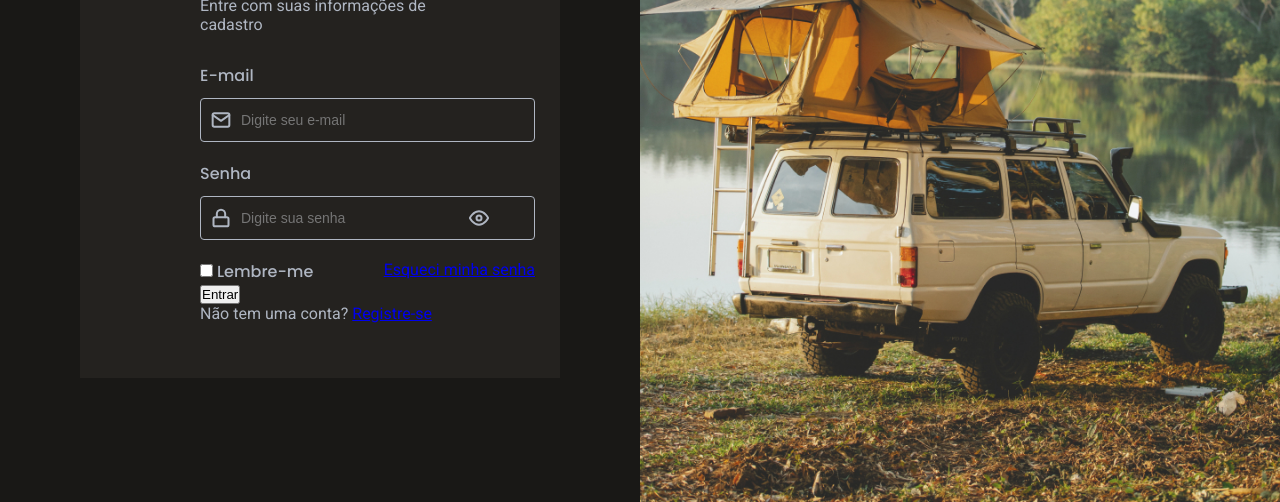
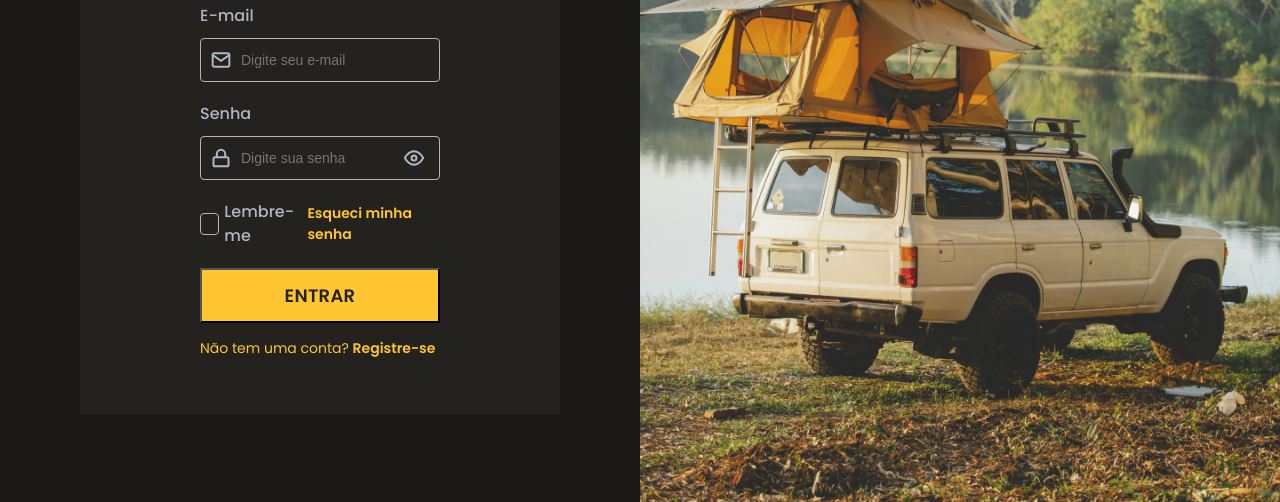
Before and after one commit to ericahanemann/login-form-css, a plain HTML site: page index.html in a window 1280 px wide. Shown: the part 298-800 px from the top of the page. Drawn offline with Linux system fonts and the light colour scheme.

Commit message:
form style finished

```diff
--- a/index.html
+++ b/index.html
@@ -44,11 +44,9 @@
                         </div>
 
                         <div id="remember-forgot-password">
-                            <div id="remember-me-input">
-                                <input type="checkbox" name="remember-me" id="remember-me">
-                                <label for="remember-me">
-                                    Lembre-me
-                                </label>
+                            <div class="checkbox">
+                                <input type="checkbox" value="0" name="checkbox-area" id="checkbox-area"/>
+                                <label for="checkbox-area">Lembre-me</label>
                             </div>
 
                             <a id="forgot-password" href="#">Esqueci minha senha</a>
@@ -59,7 +57,7 @@
                 </form>
 
                 <div id="dont-have-acc">
-                    <p>Não tem uma conta? <a href="#">Registre-se</a></p>
+                    <a href="#">Não tem uma conta? <strong>Registre-se</strong></a>
                 </div>
             </div>
         </section>
--- a/src/css/style.css
+++ b/src/css/style.css
@@ -30,7 +30,7 @@ main #logo {
 }
 
 main #form-content {
-    margin: 80px;
+    margin: 20px 80px;
     padding: 55px 120px;
 
     background-color: var(--form-background);
@@ -52,6 +52,7 @@ main #form-content {
     font-size: 24px;
     line-height: 36px;
     font-family: 'Poppins', sans-serif;
+    color: var(--text-title);
 }
 
 #form-content header #header-title img {
@@ -71,7 +72,7 @@ main #form-content {
 }
 
 #form #login #email, #form #login #password {
-    width: 335px;
+    width: 100%;
     height: 44px;
     padding: 14px 40px;
     margin-bottom: 20px;
@@ -131,16 +132,59 @@ main #form-content {
 #form #login #password-input img {
     position: absolute;
     bottom: 32px;
-    right: 46px;
+    right: 16px;
 }
 
 #form #login #password-input img:hover {
     cursor: pointer;
 }
 
-#form #login #remember-forgot-password {
+#remember-forgot-password {
     display: flex;
     justify-content: space-between;
+    align-items: center;
+}
+
+.checkbox input[type=checkbox] {
+    display: none;
+}
+
+.checkbox label {
+    cursor: pointer;
+    display: flex;
+    gap: 5px;
+    align-items: center;
+
+    font-weight: 400;
+    font-size: 16px;
+    line-height: 19px;
+}
+
+.checkbox input[type="checkbox"] + label:before {
+    border: 1px solid var(--text-base);
+    content: "";
+    display: inline-block;
+    height: 20px;
+    width: 20px;
+    border-radius:4px;
+}
+
+.checkbox input[type="checkbox"]:checked + label:before {
+    background-color: var(--primary-color);
+    background-image: url("../images/check.svg");
+    background-position: center;
+
+    border: 1px solid var(--primary-color);
+}
+
+#remember-forgot-password a {
+    text-decoration: none;
+    color: var(--primary-color);
+
+    font-family: 'Poppins';
+    font-weight: 600;
+    font-size: 14px;
+    line-height: 21px;
 }
 
 #side-image {
@@ -151,3 +195,34 @@ main #form-content {
     background-position: center;
     background-size: cover;
 }
+
+#form #login #login-button {
+    cursor: pointer;
+    display: block;
+    width: 100%;
+
+    padding: 12px 24px;
+    margin: 20px 0 15px 0;
+
+    background-color: var(--primary-color);
+    color: var(--form-background);
+
+    font-family: 'Poppins';
+    font-weight: 600;
+    font-size: 18px;
+    line-height: 27px;
+    letter-spacing: 0.015em;
+    text-transform: uppercase;
+}
+
+#dont-have-acc {
+    font-family: 'Poppins';
+    font-weight: 400;
+    font-size: 14px;
+    line-height: 21px;
+}
+
+#dont-have-acc a {
+    text-decoration: none;
+    color: var(--primary-color);
+}
```
